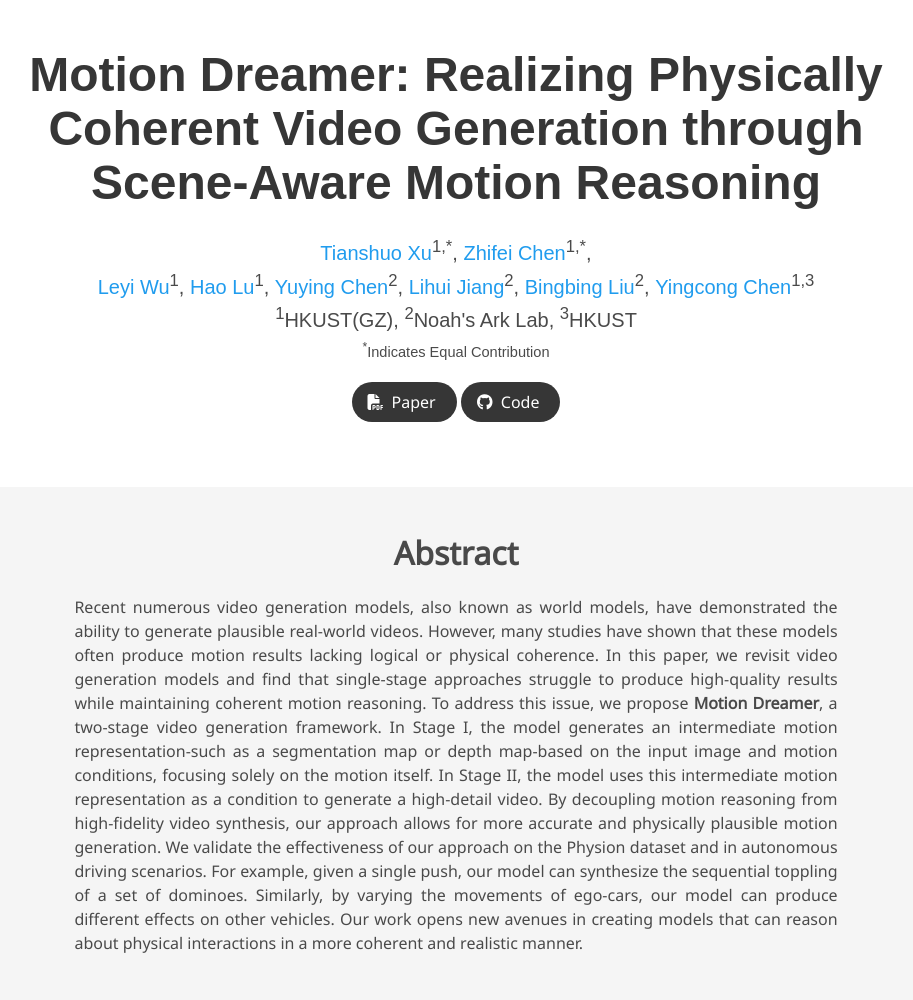
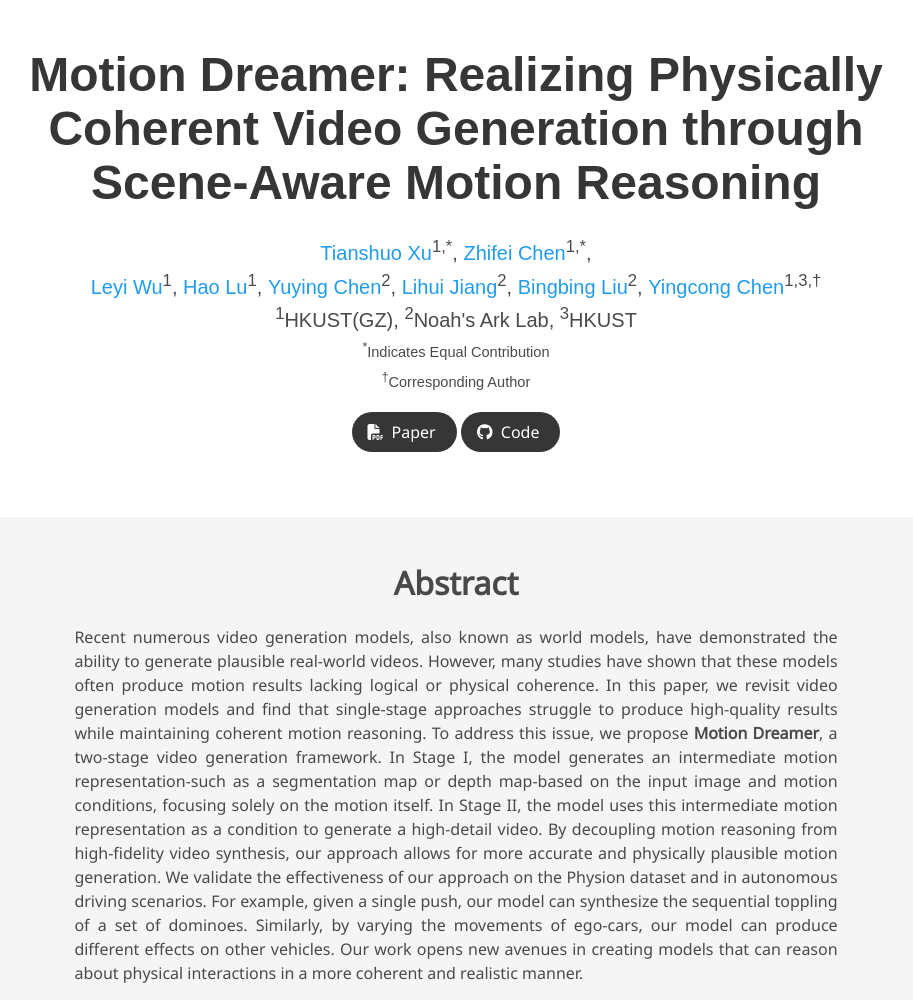
Before and after one commit to YUEVII/motion-dreamer, a plain HTML site: page index.html in a window 1280 px wide. Shown: the top 1000 px of the page, without its empty margins (184-1097 px from the left). Drawn offline with nearby package versions, Linux system fonts and the light colour scheme; some icons are missing; a web font is replaced by a local one.

Commit message:
Update index.html

```diff
--- a/index.html
+++ b/index.html
@@ -70,12 +70,14 @@
                           <span class="author-block">
                             <a target="_blank">Bingbing Liu</a><sup>2</sup>,</span>
                             <span class="author-block">
-                              <a href="https://www.yingcong.me/" target="_blank">Yingcong Chen</a><sup>1,3</sup></span>
+                              <a href="https://www.yingcong.me/" target="_blank">Yingcong Chen</a><sup>1,3,&dagger;</sup></span>
                   </div>
 
                   <div class="is-size-5 publication-authors">
                     <span class="author-block"><sup>1</sup>HKUST(GZ), <sup>2</sup>Noah's Ark Lab, <sup>3</sup>HKUST </span>
                     <span class="eql-cntrb"><small><br><sup>*</sup>Indicates Equal Contribution</small></span>
+                    <span class="eql-cntrb"><small><br><sup>&dagger;</sup>Corresponding Author</small></span>
+
                   </div>
 
                   <div class="column has-text-centered">
```
